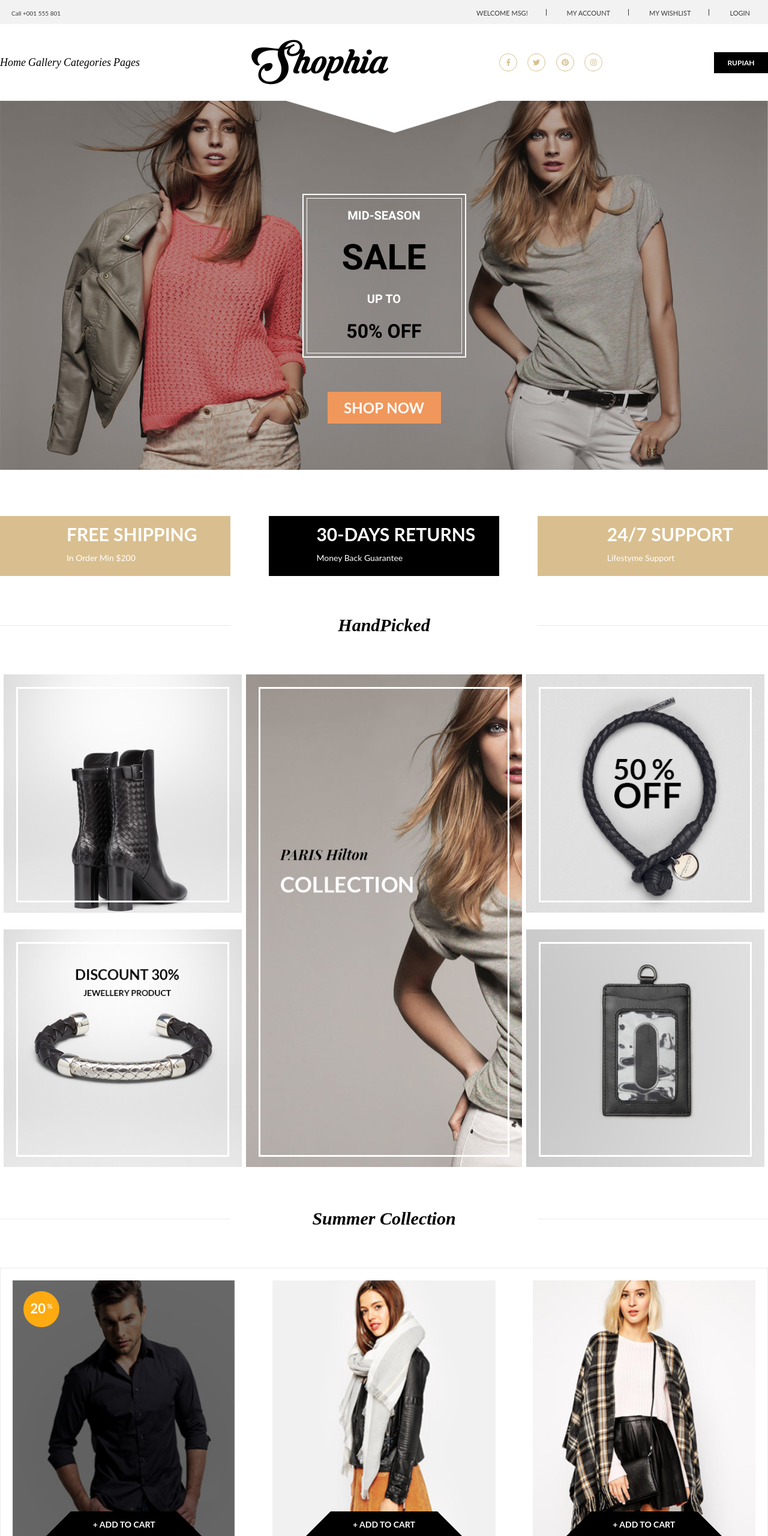
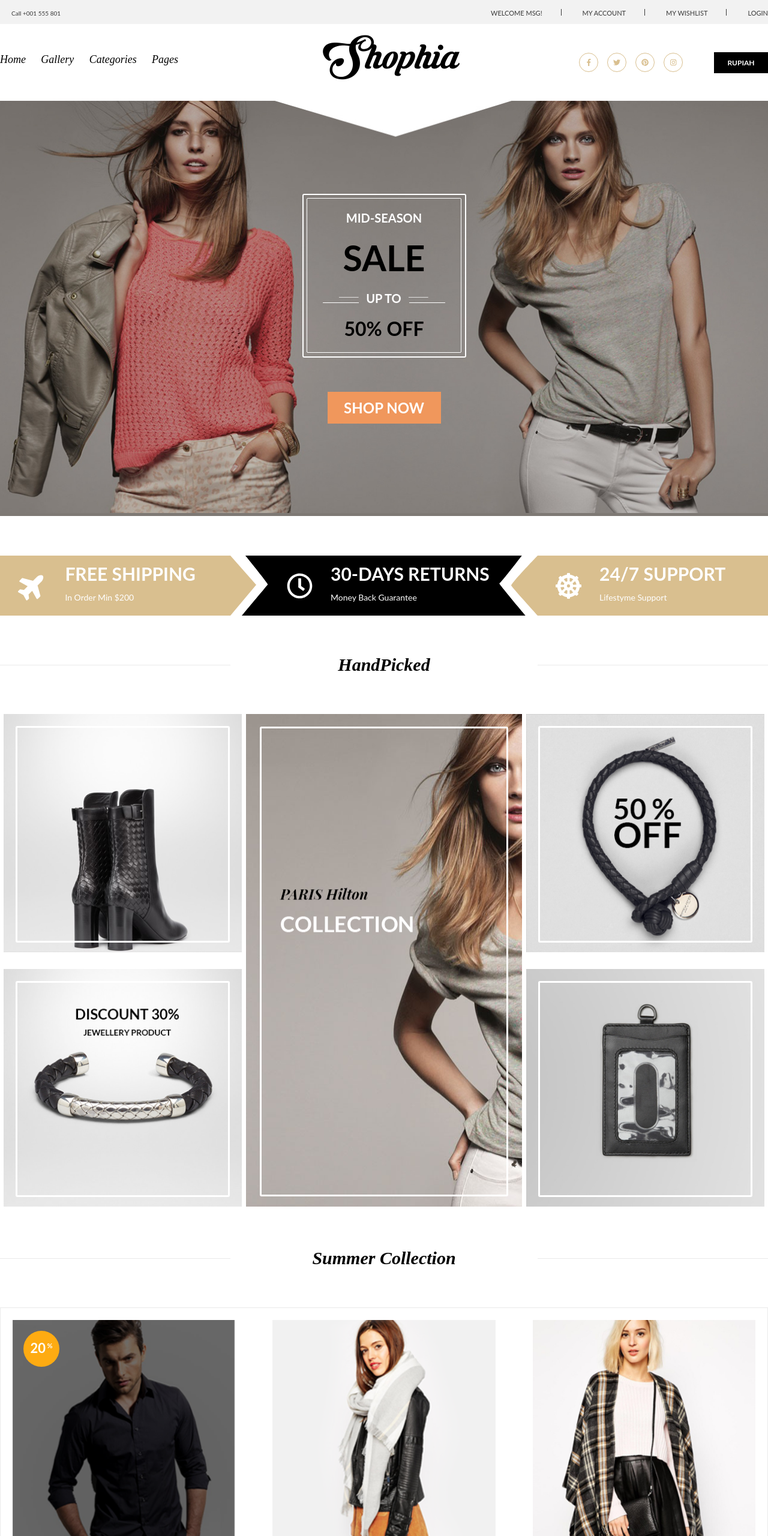
Before and after one commit to DmitriChe/shophia, a website built with webpack: page src/index.html in a window 1280 px wide. Shown: the top 2560 px of the page at 60% size. Built offline with nearby package versions, Linux system fonts and the light colour scheme; files whose address does not match are found by name.

Commit message:
First commit - развертывание проекта

```diff
--- a/src/css/style.css
+++ b/src/css/style.css
@@ -12,8 +12,6 @@
 figure {
     margin: 0;
 }
-
-
 
 .header-top {
     position: relative;
@@ -38,13 +36,14 @@
 
     .header-top-menu__item {
         display: inline-block;
-        padding: 0 30px;
+        padding: 0 0 0 31px;
         height: 11px;
         font-family: Lato, sans-serif;
         font-size: 11px;
         color: var(--color-topmenu-text);
 
         &:not(:last-child) {
+             padding-right: 31px;
              border-right: 1px solid #393939;
         }
     }
@@ -56,35 +55,51 @@
     align-items: center;
     height: 128px;
 
+    .header-h1 {
+        position: absolute;
+        left: calc(50% - 204px / 2);
+        top: 12px;
+        font-family: KrinkesDecorPERSONALUSE, serif;
+        font-size: 72px;
+        text-align: center;
+        color: black;
+    }
+
+    .header-bottom-menu__list {
+        display: flex;
+        justify-content: space-between;
+        width: 297px;
+        padding-bottom: 10px;
+    }
+
     .header-bottom-menu__item {
         display: inline-block;
         font-family: PlayfairDisplay, serif;
         font-size: 18px;
         font-style: italic;
         text-align: center;
+        line-height: 35px;
         color: black;
     }
 
-    .header-h1 {
-        font-family: KrinkesDecorPERSONALUSE, serif;
-        font-size: 72px;
-        text-align: center;
-        color: black;
-    }
+    .header-bottom__right {
+        display: flex;
+        justify-content: space-between;
+        width: 315px;
 
         .header-socials {
             display: flex;
             justify-content: space-between;
             align-items: center;
-        width: 172px;
+            width: 173px;
 
             .header-socials__item {
                 /*margin: 0 8px;*/
                 border: 1px solid var(--color-primary);
                 border-radius: 50%;
                 color: var(--color-primary);
-            width: 30px;
-            height: 30px;
+                width: 32px;
+                height: 32px;
                 display: flex;
                 justify-content: center;
                 align-items: center;
@@ -103,6 +118,7 @@
             color: white;
         }
     }
+}
 
 .sale {
     position: relative;
@@ -111,20 +127,28 @@
     flex-direction: column;
     justify-content: center;
     align-items: center;
-    background: url("../img/bg_image.png") no-repeat;
+    background: #7e7974 url("../img/bg_image.jpg") no-repeat;
     background-size: 100%;
 
     .sale-text {
         display: flex;
+        justify-content: center;
+        align-items: center;
+        width: 273px;
+        height: 273px;
+        border: 2px solid white;
+        border-radius: 3px;
+
+        .sale-text__outline {
+            width: 96%;
+            height: 96%;
+            display: flex;
             flex-direction: column;
             justify-content: space-evenly;
             align-items: center;
-        min-width: 273px;
-        min-height: 273px;
-        border: 2px solid white;
-        outline: 1px solid white;
-        outline-offset: -8px;
-        font-family: Lato. sans-serif;
+            border: 1px solid white;
+            border-radius: 2px;
+            font-family: Lato, sans-serif;
             color: white;
 
             .sale-text__name {
@@ -139,11 +163,21 @@
             .sale-text__upto {
                 font-size: 20px;
                 font-weight: bold;
+
+                &::before {
+                    content: url(../img/svg/upto-left.svg);
+                    margin-right: 12px;
+                }
+                &::after {
+                    content: url(../img/svg/upto-right.svg);
+                    margin-left: 12px;
+                }
             }
             .sale-text__percentage {
                 font-size: 32px;
                 font-weight: bold;
                 color: black;
+            }
         }
     }
 
@@ -165,14 +199,46 @@
     justify-content: space-between;
 
     .advantages-item {
+        margin-top: 66px;
+        font-size: 43px;
+        color: white;
+        position: relative;
         width: 30%;
         height: 100px;
         background-color: var(--color-primary);
         display: flex;
-        justify-content: space-evenly;
+        justify-content: flex-start;
 
+        &:nth-child(1)::after {
+            position: absolute;
+            content: url(../img/svg/arrow-right.svg);
+            right: -43px;
+        }
         &:nth-child(2) {
             background-color: black;
+
+            &::before {
+                position: absolute;
+                content: url(../img/svg/arrow-tail-left.svg);
+                left: -45px;
+            }
+            &::after {
+                position: absolute;
+                content: url(../img/svg/arrow-tail-right.svg);
+                right: -44px;
+            }
+        }
+        &:nth-child(3)::before {
+                position: absolute;
+            content: url(../img/svg/arrow-left.svg);
+            left: -44px;
+        }
+
+         .advantages-item__image {
+             display: flex;
+             justify-content: center;
+             align-items: center;
+             margin: 0 30px;
         }
 
         .advantages-item__text {
@@ -283,12 +349,20 @@
         }
 
         .handpicked-images__item {
-            outline: 3px solid white;
-            outline-offset: -24px;
             position: relative;
-
-            .handpicked-hover {
-                visibility: hidden;
+            .handpicked-images__middle-outline,
+            .handpicked-images__outline{
+                border: 3px solid white;
+                border-radius: 3px;
+                position: absolute;
+                top: 5%;
+                left: 5%;
+                width: 90%;
+                height: 90%;
+            }
+            .handpicked-images__middle-outline {
+                top: 2.6%;
+                height: 94.8%;
             }
             .handpicked-hover__darker {
                 visibility: hidden;
@@ -335,6 +409,9 @@
             &:hover {
                 outline: none;
             }
+            &:hover .handpicked-images__outline {
+                visibility: hidden;
+            }
             &:hover .handpicked-hover__darker {
                 visibility: visible;
             }
@@ -350,6 +427,7 @@
         }
         .handpicked-images__middle {
             width: 36%;
+            position: relative;
 
             & .handpicked-images__item:hover {
                   outline: 3px solid white;
@@ -491,9 +569,13 @@
         .customer {
             display: flex;
             justify-content: space-between;
-            width: 500px;
+            width: 530px;
+            height: 400px;
 
             .customer__photo {
+                display: flex;
+                justify-content: center;
+                align-items: center;
                 max-width: 254px;
             }
 
@@ -518,6 +600,7 @@
                     font-style: italic;
                     line-height: 1.67;
                     color: white;
+                    margin-bottom: 62px;
                 }
                 .customer-text__name {
                     font-family: PlayfairDisplay, serif;
@@ -526,6 +609,7 @@
                     font-style: italic;
                     line-height: 0.6;
                     color: black;
+                    margin-bottom: 17px;
                 }
                 .customer-text__profession {
                     font-family: Lato, sans-serif;
@@ -533,6 +617,7 @@
                     font-weight: bold;
                     line-height: 2.14;
                     color: #7f7e7e;
+                    margin-bottom: 47px;
                 }
             }
         }
@@ -540,11 +625,13 @@
 }
 
 .footer-top {
+    padding-top: 70px;
     position: relative;
     background-color: var(--color-footer-bg);
     min-height: 447px;
     display: flex;
-    justify-content: space-between;
+    justify-content: flex-start;
+    flex-wrap: wrap;
 
     .footer-menu {
         display: flex;
@@ -555,13 +642,14 @@
             font-family: Lato, sans-serif;
             font-size: 16px;
             font-weight: bold;
-            line-height: 1.88;
+            line-height: 0.7;
             color: white;
+            margin: 0 0 44px;
         }
         .footer-menu__list {
             font-family: Lato, sans-serif;
             font-size: 14px;
-            line-height: 2.14;
+            line-height: 2.15;
             color: var(--color-footer-grey);
 
             .footer-menu__list-item {
@@ -570,21 +658,21 @@
         }
 
     }
-
     .footer-connections {
         display: flex;
         flex-direction: column;
         justify-content: space-between;
-        /*align-items: flex-start;*/
+        height: 272px;
+        width: 360px;
+        margin: 0 auto;
 
         .footer-connections__title {
             font-family: Lato, sans-serif;
             font-size: 16px;
             font-weight: bold;
-            line-height: 1.88;
             color: white;
+            margin: 0;
         }
-
         .footer-socials {
             display: flex;
             justify-content: space-between;
@@ -602,13 +690,41 @@
                 cursor: pointer;
             }
         }
+        .footer-subscribe {
+            height: 40px;
+            display: flex;
+            justify-content: space-between;
+            align-items: stretch;
+            border: thin solid #484848;
+
+            .footer-subscribe__input {
+                background-color: #141414;
+                flex-grow: 1;
+                border: none;
+                font-family: Lato, sans-serif;
+                font-size: 12px;
+                color: #6a6a6a;
+                padding-left: 22px;
+            }
+            .footer-subscribe__button {
+                width: 101px;
+                height: 33px;
+                border: none;
+                background-color: #323030;
+                margin: 3px;
+                font-family: Lato, sans-serif;
+                font-size: 12px;
+                text-align: center;
+                color: white;
+            }
+        }
     }
 }
 
 .footer-bottom {
     position: relative;
     background-color: var(--color-footer-bg);
-    min-height: 196px;
+    min-height: 206px;
 
     .footer-copyright {
         border-top: 1px solid var(--color-footer-darkgrey);
@@ -628,11 +744,10 @@
 .subfooter {
     position: relative;
     background-color: black;
-    height: 40px;
+    height: 44px;
 }
 
-
-
+.sale::after,
 .header-top::after,
 .sale::after,
 .customers::after,
--- a/src/index.html
+++ b/src/index.html
@@ -3,10 +3,12 @@
 
     <section class="sale wrapper">
         <div class="sale-text">
-            <div class="sale-text__name">MID-SEASON</div>
-            <div class="sale-text__main">SALE</div>
-            <div class="sale-text__upto">UP TO</div>
-            <div class="sale-text__percentage">50% OFF</div>
+            <div class="sale-text__outline">
+                <div class="sale-text__name">MID-SEASON</div>
+                <div class="sale-text__main">SALE</div>
+                <div class="sale-text__upto">UP TO</div>
+                <div class="sale-text__percentage">50% OFF</div>
+            </div>
         </div>
         <form class="sale-checkout">
             <button class="sale-checkout__button">SHOP NOW</button>
@@ -15,21 +17,21 @@
 
     <section class="advantages wrapper">
         <div class="advantages-item">
-            <div class="advantages-item__image"></div>
+            <div class="advantages-item__image"><i class="fas fa-plane" data-fa-transform="rotate--45"></i></div>
             <div class="advantages-item__text">
                 <div class="advantages-item__title">FREE SHIPPING</div>
                 <div class="advantages-item__subtitle">In Order Min $200</div>
             </div>
         </div>
         <div class="advantages-item">
-            <div class=" advantages-item__image"></div>
+            <div class=" advantages-item__image"><i class="far fa-clock"></i></div>
             <div class="advantages-item__text">
                 <div class="advantages-item__title">30-DAYS RETURNS</div>
                 <div class="advantages-item__subtitle">Money Back Guarantee</div>
             </div>
         </div>
         <div class="advantages-item">
-            <div class="advantages-item__image"></div>
+            <div class="advantages-item__image"><i class="fas fa-dharmachakra"></i></div>
             <div class="advantages-item__text">
                 <div class="advantages-item__title">24/7 SUPPORT</div>
                 <div class="advantages-item__subtitle">Lifestyme Support</div>
@@ -49,6 +51,7 @@
             <div class="handpicked-images__side">
                 <figure class="handpicked-images__item">
                     <img src="assets/img/boots.png" alt="">
+                    <div class="handpicked-images__outline"></div>
                     <div class="handpicked-hover__darker"></div>
                     <div class="handpicked-hover__vertical-cross"></div>
                     <div class="handpicked-hover__horizontal-cross"></div>
@@ -58,6 +61,7 @@
                 </figure>
                 <figure class="handpicked-images__item">
                     <img src="assets/img/bracelet1.png" alt="">
+                    <div class="handpicked-images__outline"></div>
                     <div class="handpicked-hover__darker"></div>
                     <div class="handpicked-hover__vertical-cross"></div>
                     <div class="handpicked-hover__horizontal-cross"></div>
@@ -69,11 +73,13 @@
             <div class="handpicked-images__middle">
                 <figure class="handpicked-images__item">
                     <img src="assets/img/hillton.png" alt="">
+                    <div class="handpicked-images__middle-outline"></div>
                 </figure>
             </div>
             <div class="handpicked-images__side">
                 <figure class="handpicked-images__item">
                     <img src="assets/img/bracelet2.png" alt="">
+                    <div class="handpicked-images__outline"></div>
                     <div class="handpicked-hover__darker"></div>
                     <div class="handpicked-hover__vertical-cross"></div>
                     <div class="handpicked-hover__horizontal-cross"></div>
@@ -83,6 +89,7 @@
                 </figure>
                 <figure class="handpicked-images__item">
                     <img src="assets/img/cardholder.png" alt="">
+                    <div class="handpicked-images__outline"></div>
                     <div class="handpicked-hover__darker"></div>
                     <div class="handpicked-hover__vertical-cross"></div>
                     <div class="handpicked-hover__horizontal-cross"></div>
--- a/src/templates/_menu.html
+++ b/src/templates/_menu.html
@@ -13,6 +13,7 @@
         </nav>
     </div>
     <div class="header-bottom wrapper">
+        <h1 class="header-h1">Shophia</h1>
         <nav class="header-bottom-menu">
             <ul class="header-bottom-menu__list">
                 <li class="header-bottom-menu__item">Home</li>
@@ -21,7 +22,7 @@
                 <li class="header-bottom-menu__item">Pages</li>
             </ul>
         </nav>
-        <h1 class="header-h1">Shophia</h1>
+        <div class="header-bottom__right">
             <div class="header-socials">
                 <div class="header-socials__item"><i class="fab fa-xs fa-facebook-f"></i></div>
                 <div class="header-socials__item"><i class="fab fa-xs fa-twitter"></i></div>
@@ -30,4 +31,5 @@
             </div>
             <div class="header-bottom__dropdown-menu">RUPIAH</div>
         </div>
+    </div>
 </header>
```
Also changed, not shown: src/templates/_foot.html (+4 -4 lines), build/assets/css/style.css, build/index.html, src/img/bg_image.jpg (added), src/img/designer_sheikh.jpg (deleted), src/img/stylish_dewi.jpg (deleted), src/img/svg/24hour.svg (added), src/img/svg/airplane.svg (added), src/img/svg/arrow-left.svg (added), src/img/svg/arrow-right.svg (added), src/img/svg/arrow-tail-left.svg (added), src/img/svg/arrow-tail-right.svg (added), src/img/svg/clock.svg (added), src/img/svg/upto-left.svg (added), 1 more files. Lines whose indentation alone changed are shown as unchanged.
